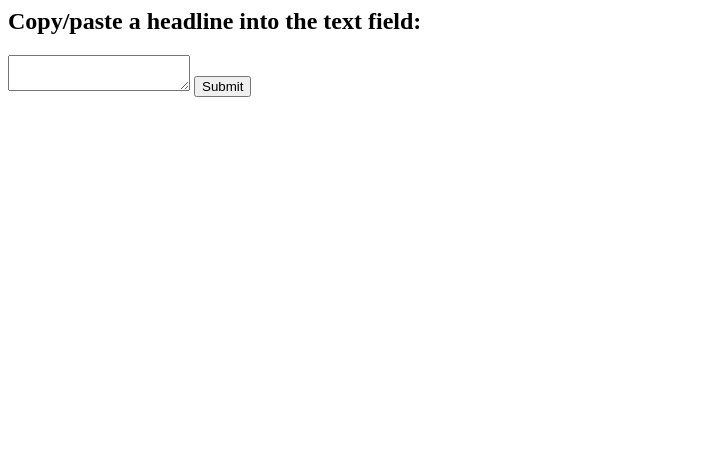
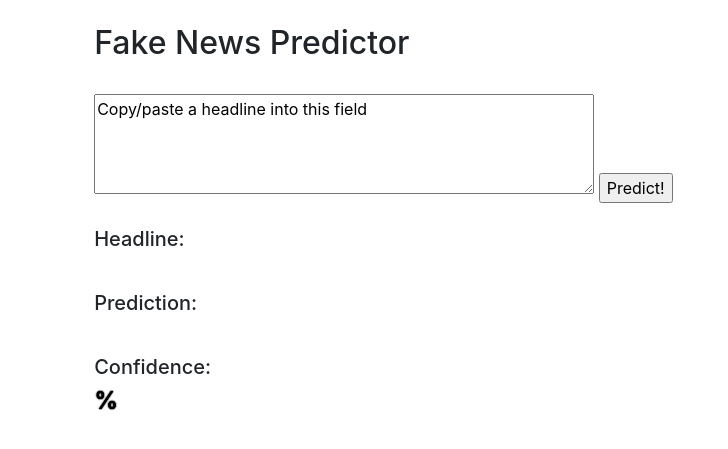
Before and after one commit to hal-pemulis/fake_news_app, a Flask app: page / in a window 1280 px wide. Shown: the top 449 px of the page, without its empty margins (0-728 px from the left). Run offline with Flask 2, Linux system fonts and the light colour scheme; parts of the project's set-up code (start-up, migrations or seed data) failed here and were passed over; some libraries are stand-ins or nearby versions.

Commit message:
New app/html/model

```diff
--- a/detector/app.py
+++ b/detector/app.py
@@ -1,21 +1,47 @@
 from flask import Flask, request, render_template
 import joblib
 
-# Load model from disk
-loaded_pipeline = joblib.load('models/fake_body_SVM_model.sav')
-loaded_pipeline
+# Load model pipeline from disk
+loaded_pipeline = joblib.load('../05_Models/fake_title_SVM_pipeline.sav')
 
 app = Flask(__name__)
 
-@app.route('/')
-def index():
-    return render_template('form.html')
+@app.route('/', methods=['GET', 'POST'])
+def submit():
 
-@app.route('/submit', methods=['POST'])
-def submit():
-    text = request.form['text']
-    result = loaded_pipeline.predict([text])
-    return f'HEADLINE: {text}\n-------------------------------\nPREDICTION: This article is probably {str(result[0]).upper()}!'
+    template_data = {
+        'headline' : '',
+        'prediction': '',
+        'percent': '',
+        'prediction_color': 'black',
+        'percent_color': 'black'
+        }
+
+    if request.method == 'POST':
+        text = request.form['text']
+
+        template_data['headline'] = text
+
+        template_data['prediction'] = str(loaded_pipeline.predict([text])[0])
+        if template_data['prediction'] == 'True':
+            template_data['percent'] = round(loaded_pipeline.predict_proba([text])[0][1] * 100, 2)
+            template_data['prediction_color'] = 'green'
+        else:
+            template_data['percent'] = round(loaded_pipeline.predict_proba([text])[0][0] * 100, 2)
+            template_data['prediction_color'] = 'red'
+
+        if template_data['percent'] < 60:
+            template_data['percent_color'] = 'red'
+        elif template_data['percent'] < 70:
+            template_data['percent_color'] = 'orange'
+        elif template_data['percent'] < 80:
+            template_data['percent_color'] = 'yellow'
+        elif template_data['percent'] <= 90:
+            template_data['percent_color'] = 'green'
+        else:
+            template_data['percent_color'] = 'blue'
+
+    return render_template('form.html', **template_data)
 
 if __name__=='__main__':
     app.run(debug=True)
--- a/detector/templates/form.html
+++ b/detector/templates/form.html
@@ -1,5 +1,52 @@
-<h2>Copy/paste a headline into the text field:</h2>
-<form action="{{ url_for('submit') }}" method="post">
-    <textarea name="text"></textarea>
-    <input type="submit">
-</form>
+<!DOCTYPE html>
+<html lang="en">
+
+<head>
+  <meta charset="UTF-8">
+  <title>Fake News Predictor</title>
+  <link rel="stylesheet" href="https://stackpath.bootstrapcdn.com/bootstrap/4.3.1/css/bootstrap.min.css" integrity="sha384-ggOyR0iXCbMQv3Xipma34MD+dH/1fQ784/j6cY/iJTQUOhcWr7x9JvoRxT2MZw1T" crossorigin="anonymous">
+  <!-- <link rel="stylesheet" href="style.css"> -->
+</head>
+<body>
+  <br>
+  <div class='row'>
+    <div class= "col-1"></div>
+    <h2>Fake News Predictor</h2>
+  </div>
+  <br>
+  <div class='row'>
+    <div class= "col-1"></div>
+    <form action="/" method="post">
+      <textarea name="text" style='width:500px; height: 100px';>Copy/paste a headline into this field</textarea>
+      <input type="submit" value="Predict!">
+    </form>
+  </div>
+  <br>
+  <div class='row'>
+    <div class= "col-1"></div>
+    <h5>Headline:</h5>
+  </div>
+  <div class='row'>
+    <div class= "col-1"></div>
+    <h4>{{ headline }}</h4>
+  </div>
+  <br>
+  <div class='row'>
+    <div class= "col-1"></div>
+    <h5>Prediction:</h5>
+  </div>
+  <div class='row'>
+    <div class= "col-1"></div>
+    <h4 style="color: {{ prediction_color }}; text-shadow: 0 0 1px black, 0 0 1px black, 0 0 1px black, 0 0 1px black;">{{ prediction }}</h4>
+  </div>
+  <br>
+  <div class='row'>
+    <div class= "col-1"></div>
+    <h5>Confidence:</h5>
+  </div>
+  <div class='row'>
+    <div class= "col-1"></div>
+    <h4 style="color: {{ percent_color }}; text-shadow: 0 0 2px black, 0 0 1px black, 0 0 1px black, 0 0 1px black;">{{ percent }}%</h4>
+  </div>
+</body>
+</html>
```
Also changed, not shown: 3 other files.
